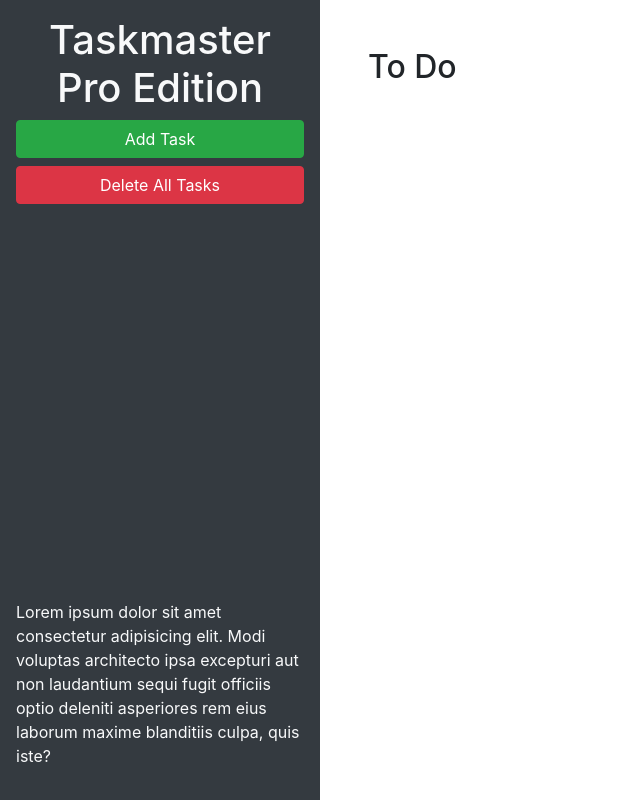
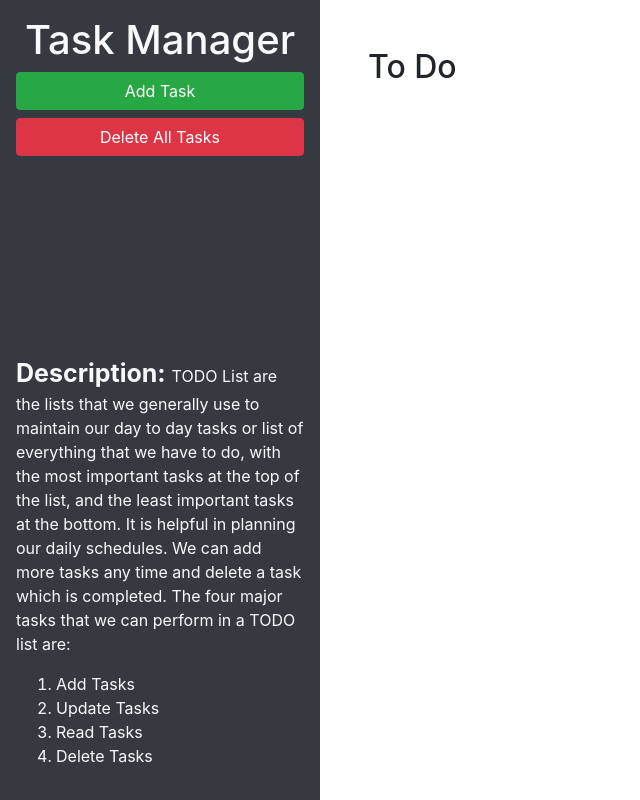
Before and after one commit to MichealJWEllis/mod5_redo, a plain HTML site: page index.html in a window 1280 px wide. Shown: the whole page, without its empty margins (0-640 px from the left). Drawn offline with nearby package versions, Linux system fonts and the light colour scheme.

Commit message:
starting 5.1.5

```diff
--- a/index.html
+++ b/index.html
@@ -7,21 +7,26 @@
   <meta http-equiv="X-UA-Compatible" content="ie=edge">
   <link rel="stylesheet" href="https://cdnjs.cloudflare.com/ajax/libs/twitter-bootstrap/4.3.1/css/bootstrap.min.css">
   <link rel="stylesheet" href="./assets/css/style.css" />
-  <title>Taskmaster Pro</title>
+  <title>Task Manager Pro</title>
 </head>
 
 <body>
 
   <div class="row min-vh-100 no-gutters">
     <header class="col-12 col-lg-3 bg-dark text-light d-flex flex-column p-4 p-lg-3">
-      <h1 class="text-center">Taskmaster Pro Edition</h1>
+      <h1 class="text-center">Task Manager</h1>
       <button id="create-task" class="btn btn-block btn-success" data-toggle="modal" data-target="#task-form-modal">Add
         Task</button>
       <button id="remove-tasks" class="btn btn-block btn-danger">Delete All Tasks</button>
-      <p class="mt-auto">Lorem ipsum dolor sit amet consectetur adipisicing elit. Modi voluptas architecto ipsa
-        excepturi aut non
-        laudantium sequi fugit officiis optio deleniti asperiores rem eius laborum maxime blanditiis culpa, quis iste?
+      <p class="mt-auto"><span style="font-size:25px; font-weight: bold;">Description: </span> TODO List are the lists that we generally use to maintain our day to day tasks or list of everything that we have to do, with the most important tasks at the top of the list, and the least important tasks at the bottom. It is helpful in planning our daily schedules. We can add more tasks any time and delete a task which is completed. The four major tasks that we can perform in a TODO list are:
       </p>
+      <ol>
+        <li>Add Tasks</li>
+        <li>Update Tasks</li>
+        <li>Read Tasks</li>
+        <li>Delete Tasks</li>
+      </ol>
+
     </header>
     <main class="col-12 col-lg-9">
       <div class="m-5">
```
